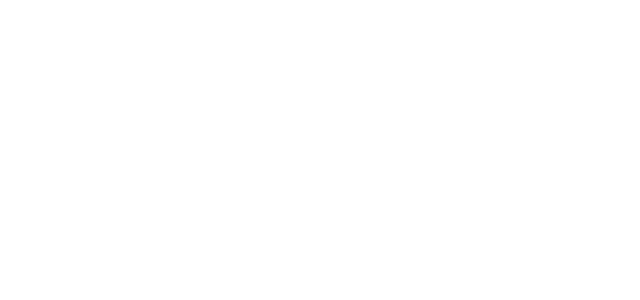
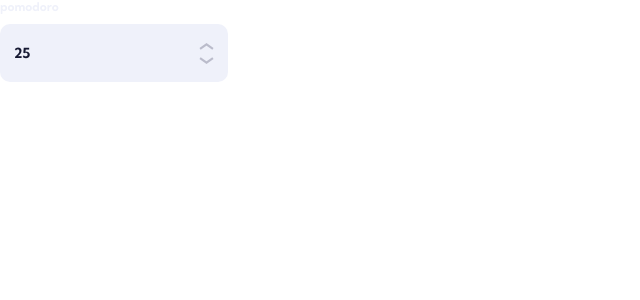
Before and after one commit to Desmord/pomodoro_app, a React (Create React App) app: page / in a window 1280 px wide. Shown: the top 300 px of the page, without its empty margins (0-640 px from the left). Built offline with nearby package versions, Linux system fonts and the light colour scheme.

Commit message:
Add pomodoro, short and long break times to AppContext

```diff
--- a/src/Components/App/App.tsx
+++ b/src/Components/App/App.tsx
@@ -1,6 +1,8 @@
 import { useState } from "react"
 import { COLOR_THEMES, FONT_FAMILY, SELECTED_OPTION } from "../../Utilities/Types"
 import { AppContext } from "../../Context/AppContext"
+
+import Select from "../Common/Select/Select";
 
 import styles from './App.module.scss';
 
@@ -9,15 +11,25 @@
     const [fontFamily, setFontFamily] = useState(FONT_FAMILY.KUMBH_SANS);
     const [selectedOption, setSelectedOption] = useState(SELECTED_OPTION.POMODORO);
 
+    const [pomodoroTime, setPomodoroTime] = useState(60);
+    const [shortBreakTime, setShortBreakTime] = useState(5);
+    const [longBreakTime, setLongBreakTime] = useState(10);
+
     return (
         <AppContext.Provider value={({
-            colorTheme, setColorTheme, fontFamily, setFontFamily, selectedOption, setSelectedOption
+            colorTheme, setColorTheme,
+            fontFamily, setFontFamily,
+            selectedOption, setSelectedOption,
+            pomodoroTime, setPomodoroTime,
+            shortBreakTime, setShortBreakTime,
+            longBreakTime, setLongBreakTime
         })}>
             <div className={
                 fontFamily === FONT_FAMILY.ROBOTO ? styles[`font-roboto`] :
                     fontFamily === FONT_FAMILY.KUMBH_SANS ? styles[`font-kumbh`] :
                         fontFamily === FONT_FAMILY.SPACE_MONO ? styles[`font-space`] : ``
             }>
+                <Select text={SELECTED_OPTION.POMODORO} />
             </div>
         </AppContext.Provider>
     )
--- /dev/null
+++ b/src/Components/Common/Select/Select.module.scss
@@ -0,0 +1,68 @@
+@import '../../../GlobalStyles/Settings.scss';
+
+$form-padding: 14px;
+$border-radius: 10px;
+
+.container {
+    position: relative;
+    width: 100%;
+    height: 100%;
+}
+
+.title {
+    @include font-body-2;
+    color: $color-grey;
+    padding-bottom: 10px;
+}
+
+.form {
+    @include font-body-1;
+    width: 100%;
+    width: 200px;
+    display: flex;
+    justify-content: space-between;
+    align-items: center;
+    padding: $form-padding;
+    border-radius: $border-radius;
+    color: $color-dark-blue;
+    background-color: $color-grey;
+}
+
+.buttons {
+    display: flex;
+    flex-direction: column;
+
+    .my-image {
+        width: 15px;
+        aspect-ratio: 1/1;
+        display: grid;
+        place-content: center;
+        background-repeat: no-repeat;
+        background-size: contain;
+        background-position: center;
+
+        &:hover {
+            cursor: pointer;
+        }
+    }
+
+    .my-image-down {
+        background-image: url("../../../../public/assets/icon-arrow-down.svg");
+
+        &:hover,
+        &:focus {
+            background-image: url("../../../../public/assets/icon-arrow-down-dark.svg");
+        }
+    }
+
+    .my-image-up {
+        background-image: url("../../../../public/assets/icon-arrow-up.svg");
+
+        &:hover,
+        &:focus {
+            background-image: url("../../../../public/assets/icon-arrow-up-dark.svg");
+        }
+    }
+
+
+}
--- /dev/null
+++ b/src/Components/Common/Select/Select.tsx
@@ -0,0 +1,22 @@
+import styles from './Select.module.scss';
+
+
+// na podstawie tekstu okreslac co ustawiamy i wybierac wartosc i setWartosc z kontektstu
+
+// wyłaczycć 200px w width form
+const Select = ({ text, }: { text: string, }) => {
+    return (
+        <div className={styles.container}>
+            <div className={styles.title}>{text}</div>
+            <div className={styles.form}>
+                <div className={styles.value}>25</div>
+                <div className={styles.buttons}>
+                    <div className={`${styles[`my-image`]} ${styles[`my-image-up`]}`}></div>
+                    <div className={`${styles[`my-image`]} ${styles[`my-image-down`]}`}></div>
+                </div>
+            </div>
+        </div >
+    )
+}
+
+export default Select
--- a/src/Context/AppContext.ts
+++ b/src/Context/AppContext.ts
@@ -8,6 +8,12 @@
     setFontFamily: Function,
     selectedOption: string,
     setSelectedOption: Function,
+    pomodoroTime: number,
+    setPomodoroTime: Function,
+    shortBreakTime: number,
+    setShortBreakTime: Function,
+    longBreakTime: number,
+    setLongBreakTime: Function,
 }
 
 export const AppContext = createContext<AppContextType>({
@@ -16,5 +22,11 @@
     fontFamily: FONT_FAMILY.KUMBH_SANS,
     setFontFamily: () => { },
     selectedOption: SELECTED_OPTION.POMODORO,
-    setSelectedOption: () => { }
+    setSelectedOption: () => { },
+    pomodoroTime: 0,
+    setPomodoroTime: () => { },
+    shortBreakTime: 0,
+    setShortBreakTime: () => { },
+    longBreakTime: 0,
+    setLongBreakTime: () => { }
 });
```
Also changed, not shown: public/assets/icon-arrow-down-dark.svg (added), public/assets/icon-arrow-up-dark.svg (added).
